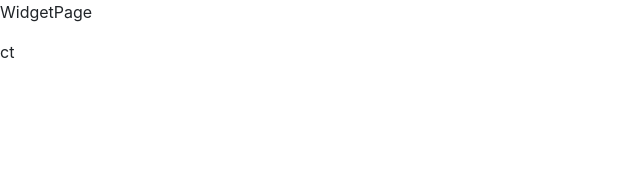
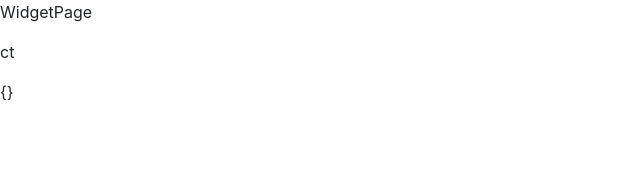
Before and after one commit to lukemnet/streamgato, a React (Create React App) app: page /ct in a window 1280 px wide. Shown: the top 170 px of the page, without its empty margins (0-640 px from the left). Built offline with nearby package versions, Linux system fonts and the light colour scheme.

Commit message:
getURLparams

```diff
--- a/src/components/WidgetPage/WidgetPage.tsx
+++ b/src/components/WidgetPage/WidgetPage.tsx
@@ -1,15 +1,18 @@
 import React from 'react';
+import getURLparams from 'helpers/getURLparams/getURLparams';
 
 interface WidgetPageProps {
   alias: string;
 }
 
 const WidgetPage = ({ alias }: WidgetPageProps) => {
+  const params = getURLparams();
   // const urlParams
   return (
     <div>
       <p>WidgetPage</p>
       <p>{alias}</p>
+      <p>{JSON.stringify(params)}</p>
     </div>
   );
 }
--- /dev/null
+++ b/src/helpers/getURLparams/getURLparams.ts
@@ -0,0 +1,13 @@
+const getURLparams = () => {
+  const queryString = window.location.search.substring(1);
+  const parsedParams = decodeURI(queryString)
+    .replace(/"/g, '\\"')
+    .replace(/&/g, '","')
+    .replace(/=/g,'":"');
+
+  return queryString
+    ? JSON.parse(`{"${parsedParams}"}`)
+    : {};
+}
+
+export default getURLparams;
--- a/src/helpers/getWidgetArray/getWidgetArray.tsx
+++ b/src/helpers/getWidgetArray/getWidgetArray.tsx
@@ -2,7 +2,7 @@ import { ReactElement } from 'react';
 import { widgets } from 'config/config';
 import { Widget } from 'types';
 
-type Element = (widget: Widget, key: string) => ReactElement;
+type Element = (widget: Widget, key: string) => ReactElement<{ widget: Widget, key: string }>;
 
 const getWidgetArray = (element?: Element) => {
   if (element) {
```
Also changed, not shown: 2 other files (tests, documents, lock files or other folders).
